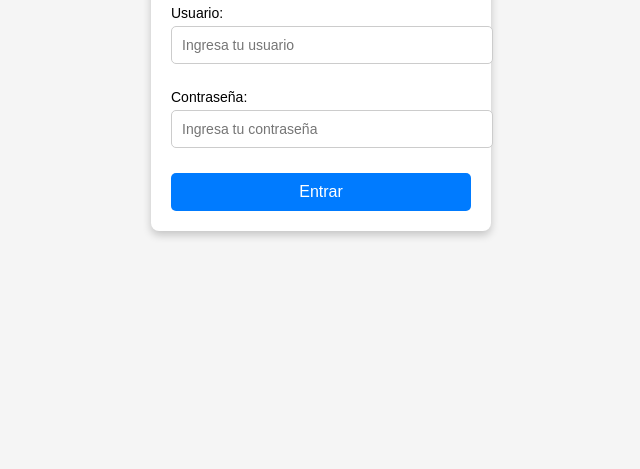
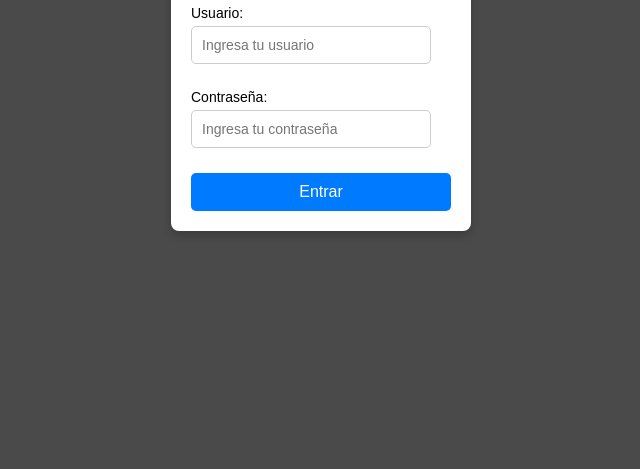
Before and after one commit to gladysumg/proyecto_login, a plain HTML site: page index.html in a window 1280 px wide. Shown: the part 331-800 px from the top of the page, without its empty margins (319-959 px from the left). Drawn offline with Linux system fonts and the light colour scheme.

Commit message:
Proyecto de login: primera versión

```diff
--- a/index.html
+++ b/index.html
@@ -5,11 +5,25 @@
     <meta name="viewport" content="width=device-width, initial-scale=1.0">
     <title>Login Page</title>
     <link rel="stylesheet" href="styles.css">
+    <script>
+        function validarLogin() {
+            // Obtener los valores ingresados
+            const usuario = document.getElementById("username").value;
+            const contraseña = document.getElementById("password").value;
+
+            // Validar credenciales
+            if (usuario === "gladyschen" && contraseña === "123456") {
+                alert("Inicio de sesión exitoso. ¡Bienvenida, Gladys!");
+            } else {
+                alert("Usuario o contraseña incorrectos. Inténtalo de nuevo.");
+            }
+        }
+    </script>
 </head>
 <body>
     <div class="login-container">
         <h1>Iniciar Sesión</h1>
-        <form>
+        <form onsubmit="return false;">
             <div class="form-group">
                 <label for="username">Usuario:</label>
                 <input type="text" id="username" name="username" placeholder="Ingresa tu usuario" required>
@@ -18,7 +32,7 @@
                 <label for="password">Contraseña:</label>
                 <input type="password" id="password" name="password" placeholder="Ingresa tu contraseña" required>
             </div>
-            <button type="button" class="btn-login">Entrar</button>
+            <button type="button" class="btn-login" onclick="validarLogin()">Entrar</button>
         </form>
     </div>
 </body>
--- a/styles.css
+++ b/styles.css
@@ -6,16 +6,17 @@ body {
     justify-content: center;
     align-items: center;
     height: 100vh;
-    background-color: #f5f5f5;
+    background-color: #4a4a4a; /* Fondo gris */
 }
 
 .login-container {
     background: #ffffff;
-    padding: 20px;
+    padding: 20px; /* Agregamos padding para que el contenido no toque los bordes */
     border-radius: 8px;
     box-shadow: 0 4px 8px rgba(0, 0, 0, 0.2);
     text-align: center;
-    width: 300px;
+    width: 300px; /* Ajustamos el ancho para un diseño uniforme */
+    box-sizing: border-box; /* Incluye el padding dentro del ancho total */
 }
 
 .login-container h1 {
@@ -36,12 +37,13 @@ label {
 
 input[type="text"],
 input[type="password"] {
-    width: 100%;
+    width: calc(100% - 20px); /* Reduce el ancho para evitar que los inputs sobresalgan */
     padding: 10px;
     border: 1px solid #cccccc;
     border-radius: 5px;
     font-size: 14px;
     margin-bottom: 10px;
+    box-sizing: border-box; /* Asegura que el padding no afecte el ancho */
 }
 
 .btn-login {
@@ -52,7 +54,8 @@ input[type="password"] {
     border-radius: 5px;
     font-size: 16px;
     cursor: pointer;
-    width: 100%;
+    width: 100%; /* Botón ocupa el ancho completo */
+    text-align: center; /* Centra el texto del botón */
 }
 
 .btn-login:hover {
```
